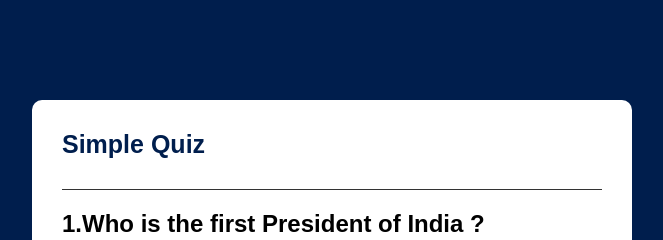
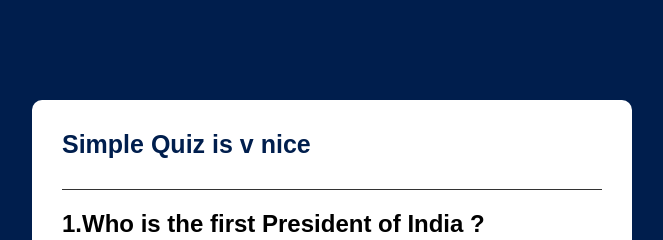
Before and after one commit to Aakshi-Mehta/Quiz-Game, a plain HTML site: page index.html in a window 1280 px wide. Shown: the top 240 px of the page, without its empty margins (308-971 px from the left). Drawn offline with Linux system fonts and the light colour scheme.

Commit message:
first commit

```diff
--- a/index.html
+++ b/index.html
@@ -11,7 +11,7 @@
 
 <body>
     <div class="app">
-        <h1>Simple Quiz</h1>
+        <h1>Simple Quiz is v nice</h1>
         <div class="quiz">
             <h2 id="question">Question goes here</h2>
             <div id="answer-buttons">
```
